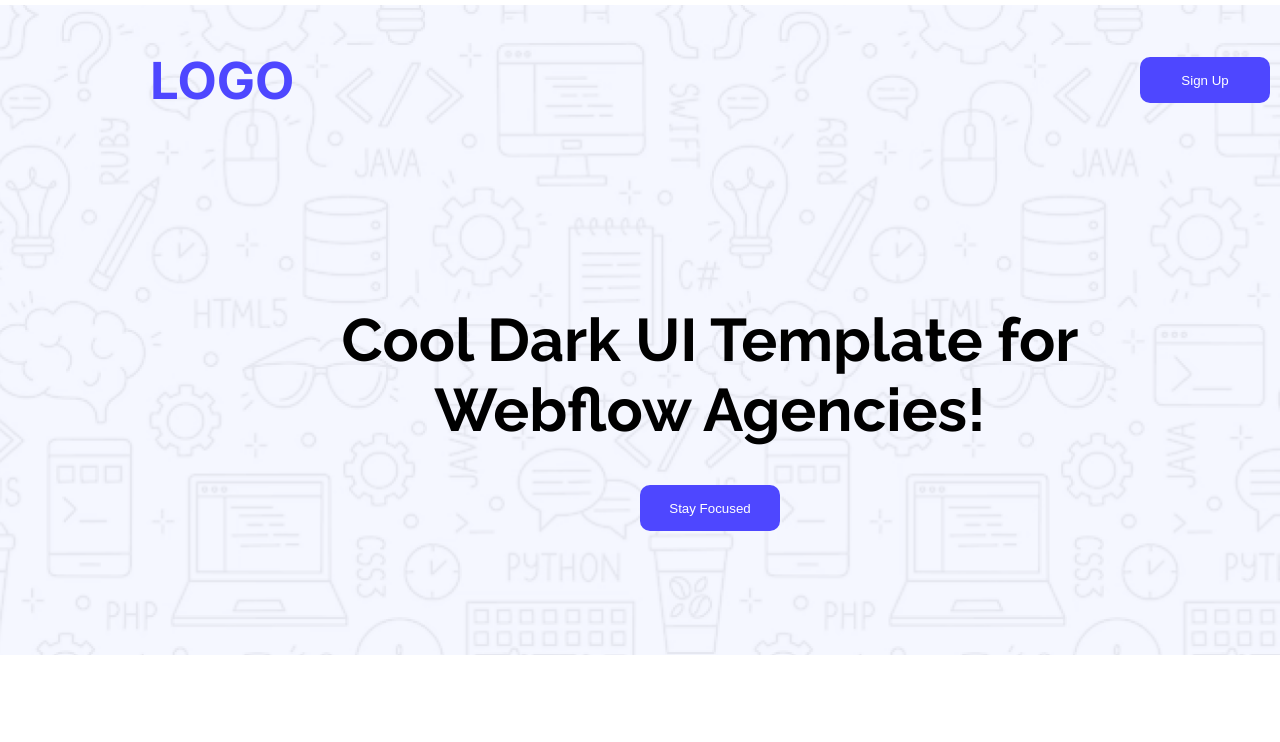
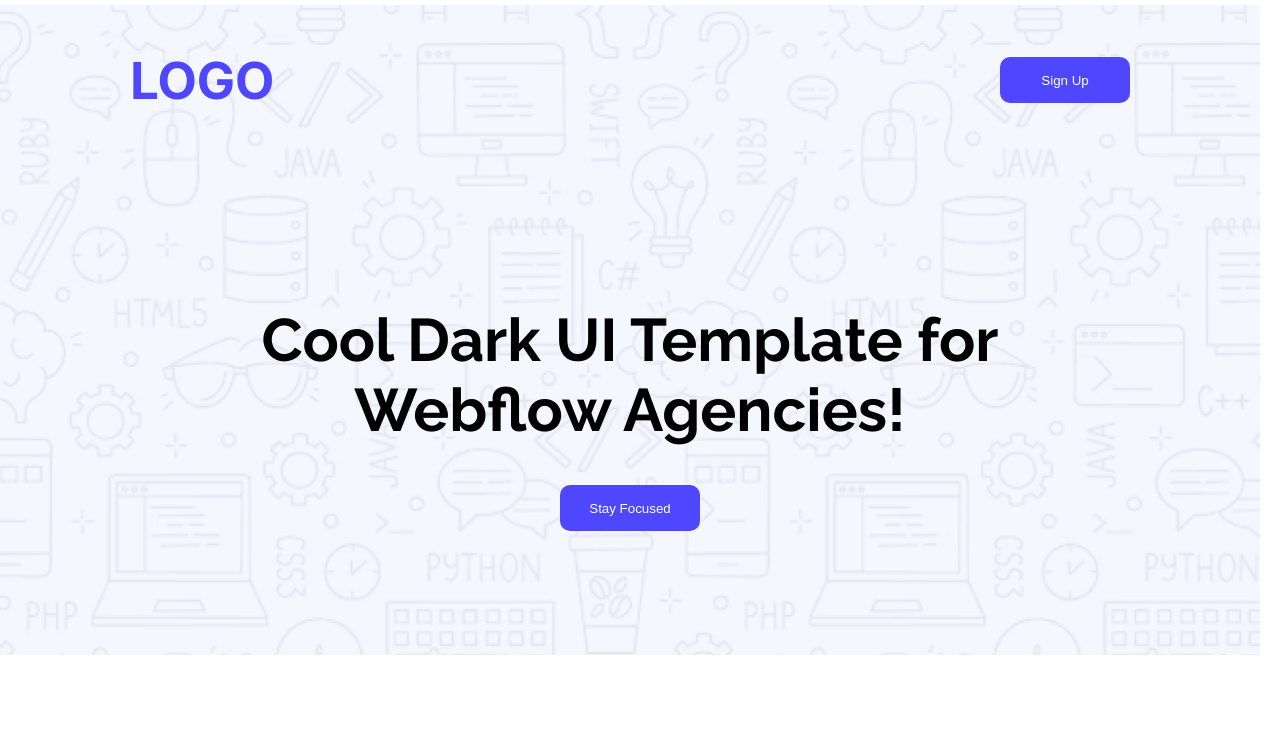
Before and after one commit to Parvez-hasan/B12A-lending, a plain HTML site: page index.html in a window 1280 px wide. Shown: the top 742 px of the page. Drawn offline with Linux system fonts and the light colour scheme.

Commit message:
nav and bannar edit

```diff
--- a/css/style.css
+++ b/css/style.css
@@ -21,7 +21,7 @@ body{
 /*** Navbar Section ***/
 .header{
     background-image: url('../Assets/Hero-bg.png');
-    width: 1420px;
+    width: 1260px;
     height: 650px;
     background-position: center;
     background-size: cover;
@@ -30,7 +30,7 @@ body{
 .nav{
     display: flex;
     justify-content: space-between;
-    max-width: 1120px;
+    max-width: 1000px;
     width: 100%;
     height: 150px ;
     margin: 0 auto;
```
